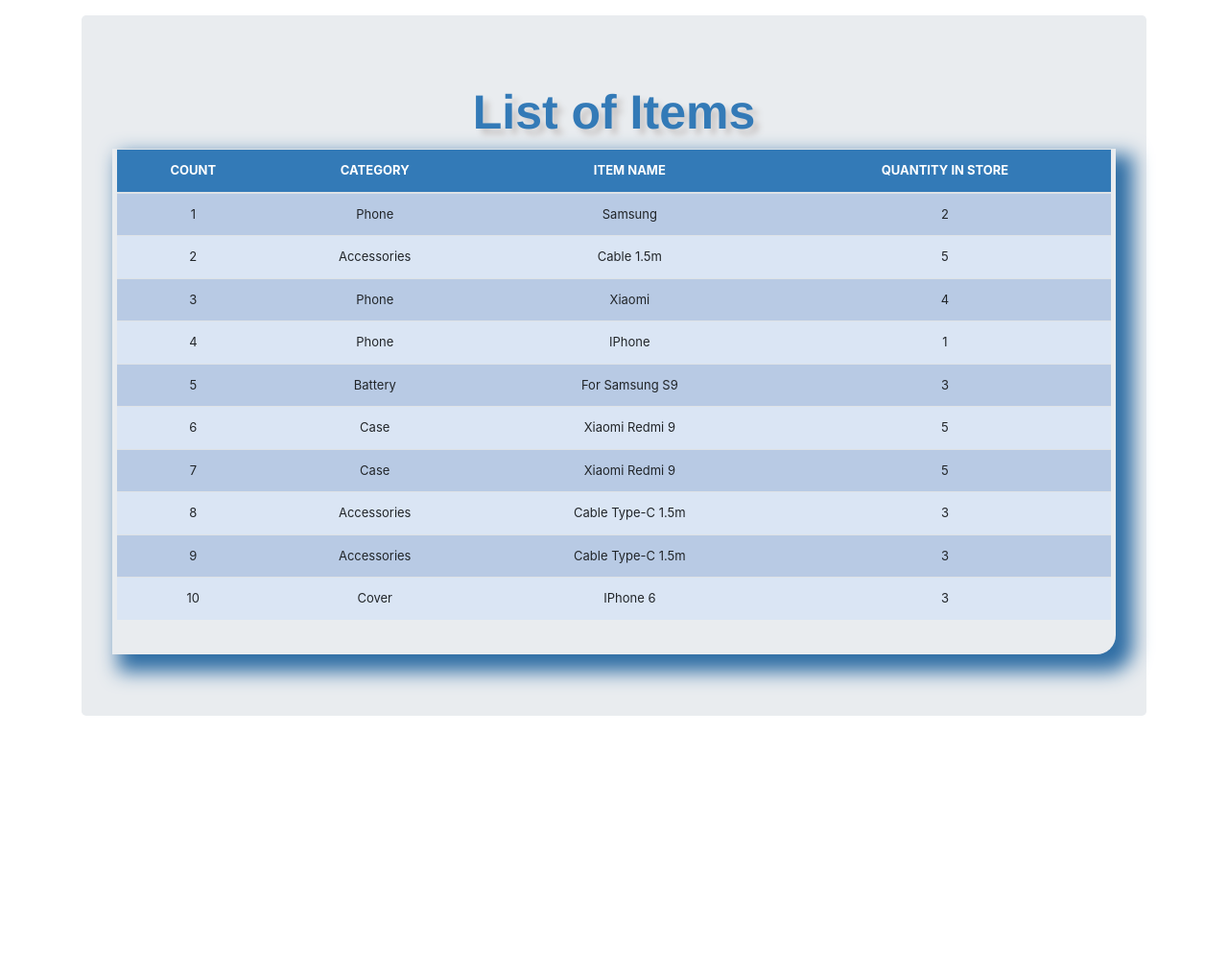
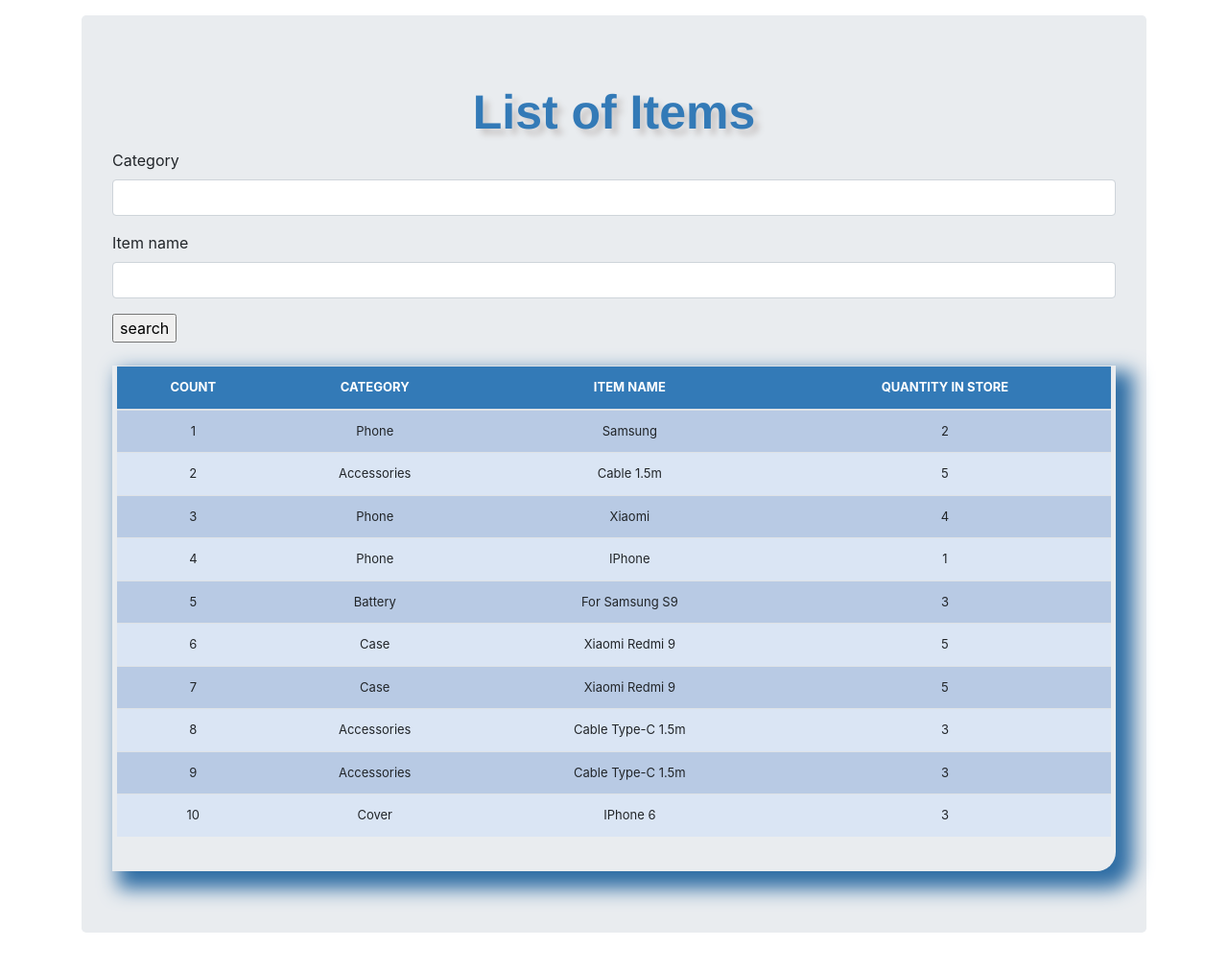
Before and after one commit to ilyuhi4/abc_store, a Django app: page /list_items/ in a window 1280 px wide. Shown: the part 56-1068 px from the top of the page at 96% size. Run offline with Django 3.2, Linux system fonts and the light colour scheme; data comes from the database, SQL or seed files in the repository; some libraries are stand-ins or nearby versions.

Commit message:
create filter and search form at list item page

```diff
--- a/stockmgmt/forms.py
+++ b/stockmgmt/forms.py
@@ -1,5 +1,5 @@
 from django import forms
-from.models import Stock
+from .models import Stock
 
 
 class StockCreateForm(forms.ModelForm):
@@ -8,3 +8,9 @@ class StockCreateForm(forms.ModelForm):
         fields = ['category',
                   'item_name',
                   'quantity']
+
+
+class StockSearchForm(forms.ModelForm):
+    class Meta:
+        model = Stock
+        fields = ['category', 'item_name']
--- a/stockmgmt/views.py
+++ b/stockmgmt/views.py
@@ -1,6 +1,6 @@
 from django.shortcuts import render, redirect
 from .models import Stock
-from .forms import StockCreateForm
+from .forms import StockCreateForm, StockSearchForm
 
 
 # Create your views here.
@@ -13,11 +13,23 @@ def home(request):
 
 def list_item(request):
     title = 'List of Items'
+    form = StockSearchForm(request.POST or None)
     queryset = Stock.objects.all()
     context = {
+        'form': form,
         'title': title,
         'queryset': queryset
     }
+    if request.method == 'POST':
+        queryset = Stock.objects.filter(
+            category__icontains=form['category'].value(),
+            item_name__icontains=form['item_name'].value()
+        )
+        context = {
+            'form': form,
+            'title': title,
+            'queryset': queryset
+        }
     return render(request, 'stockmgmt/list_item.html', context)
 
 
--- a/templates/stockmgmt/home.html
+++ b/templates/stockmgmt/home.html
@@ -1,4 +1,6 @@
 {% load static %}
+
+
 <!doctype html>
 <html lang="en">
 <head>
--- a/templates/stockmgmt/list_item.html
+++ b/templates/stockmgmt/list_item.html
@@ -1,4 +1,5 @@
 {% extends 'stockmgmt/home.html' %}
+{% load crispy_forms_tags %}
 
 {% block title %}
     {{ title }}
@@ -9,6 +10,12 @@
 {% endblock %}
 
 {% block content %}
+    <form method="POST" action="">
+        {% csrf_token %}
+        {{ form|crispy }}
+        <input type="submit" value="search"/>
+    </form>
+    <br>
     <div class="display_table">
         <table class='table'>
             <thead>
```
Also changed, not shown: templates/stockmgmt/add_items.html (+5 -5 lines), README.md.
